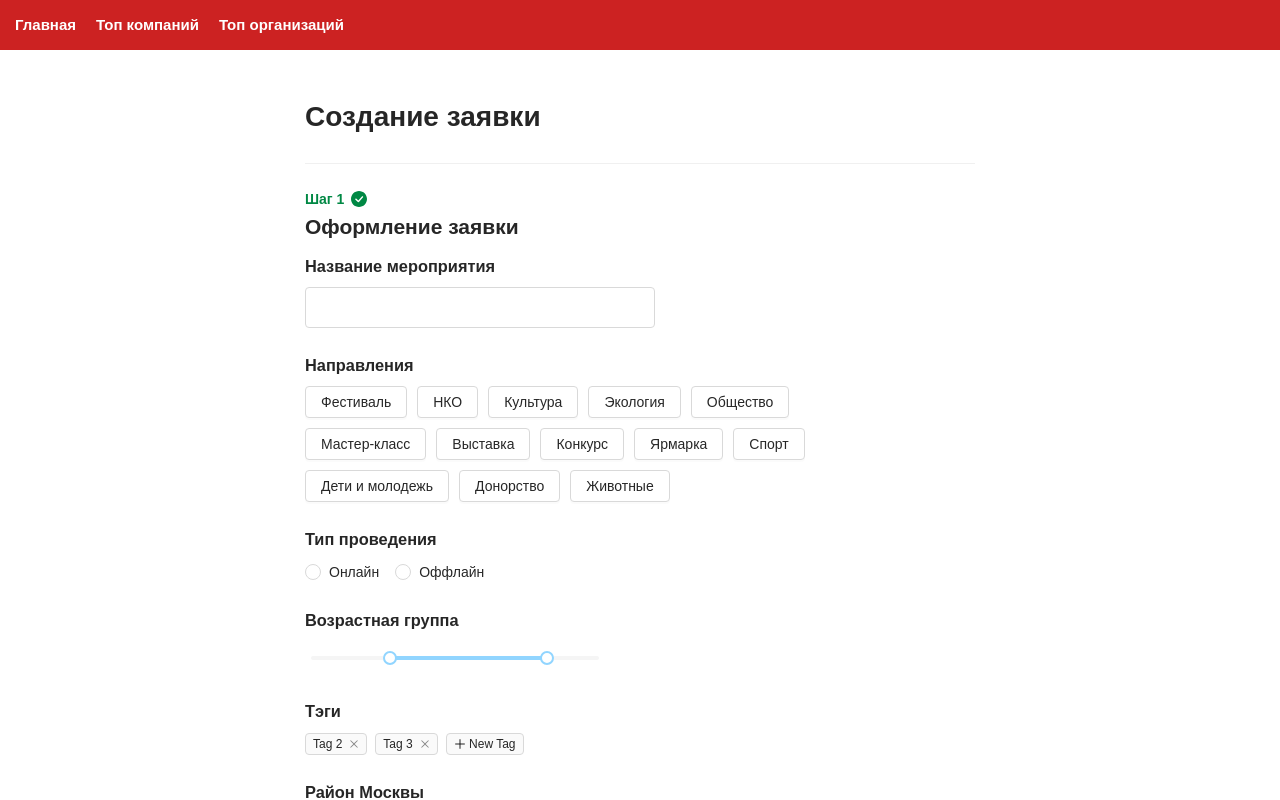
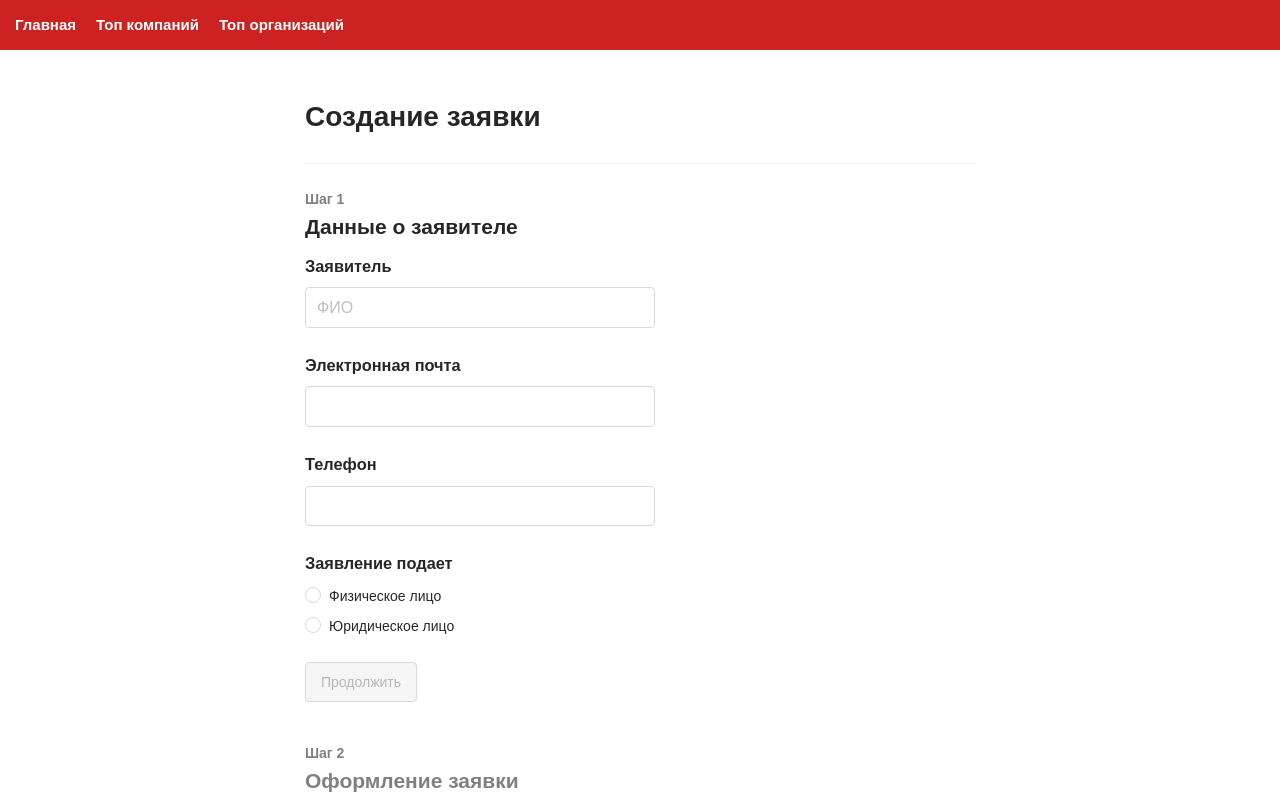
Before and after one commit to RTUITLab/MoscowCityHack-Front, a Next.js app: page /form/create in a window 1280 px wide. Shown: the top 800 px of the page. Built offline with nearby package versions, Linux system fonts and the light colour scheme; a web font is replaced by a local one.

Commit message:
Some changes

```diff
--- a/components/Badge/Badge.module.scss
+++ b/components/Badge/Badge.module.scss
@@ -1,6 +1,4 @@
 .badgeWrapper {
  display: flex;
- justify-content: space-around;
  align-items: center;
- gap: 10%;
 }
--- a/components/Layout/Layout.js
+++ b/components/Layout/Layout.js
@@ -92,10 +92,10 @@ export default function Layout({children}) {
 				</div>
 				<div style={{
 					padding: '30px',
-					marginBottom: '50px',
 					flex: "1 1 100%",
-					overflow: "hidden",
+					overflow: "auto",
 					margin: "0 auto",
+					marginBottom: '100px',
 					display: "block"
 				}}>
 					<h2>{title}</h2>
--- a/pages/form/create.js
+++ b/pages/form/create.js
@@ -1,33 +1,25 @@
 import styles from '../../styles/form-create.module.scss'
 import {Button, Divider, Input, Radio, Select, Slider, Space, Typography} from "antd";
 import Header from "../../components/Header/Header";
-import {useState} from "react";
+import React, {useState} from "react";
 import Tags from "../../components/Tags/Tags";
 
 const {Title} = Typography
 const {Option} = Select
-const {TextArea}=Input
+const {TextArea} = Input
 
 export default function CreateEventsAll() {
-	const [part, setPart] = useState(1)
+	const [part, setPart] = useState(0)
 
-	const [tags, setTags] = useState(
-		[
-			{title: "Фестиваль", active: false},
-			{title: "НКО", active: false},
-			{title: "Культура", active: false},
-			{title: "Экология", active: false},
-			{title: "Общество", active: false},
-			{title: "Мастер-класс", active: false},
-			{title: "Выставка", active: false},
-			{title: "Конкурс", active: false},
-			{title: "Ярмарка", active: false},
-			{title: "Спорт", active: false},
-			{title: "Дети и молодежь", active: false},
-			{title: "Донорство", active: false},
-			{title: "Животные", active: false},
-		]
-	)
+	const [tags, setTags] = useState([{title: "Фестиваль", active: false}, {
+		title: "НКО", active: false
+	}, {title: "Культура", active: false}, {title: "Экология", active: false}, {
+		title: "Общество", active: false
+	}, {title: "Мастер-класс", active: false}, {title: "Выставка", active: false}, {
+		title: "Конкурс", active: false
+	}, {title: "Ярмарка", active: false}, {title: "Спорт", active: false}, {
+		title: "Дети и молодежь", active: false
+	}, {title: "Донорство", active: false}, {title: "Животные", active: false},])
 
 	const onTagClick = (i) => {
 		let newTags = tags
@@ -49,13 +41,12 @@ export default function CreateEventsAll() {
 		}
 	}
 
-	const firstPart = (
-		<>
+	const firstPart = (<>
 		<section>
 			<h3>Заявитель</h3>
 			<Input onChange={(e) => setState({fio: e.target.value})} size={"large"} placeholder={"ФИО"}></Input>
 		</section>
-			<section>
+		<section key={"email"}>
 			<h3>Электронная почта</h3>
 			<Input onChange={(e) => setState({email: e.target.value})} size={"large"} type={"email"}></Input>
 		</section>
@@ -76,15 +67,12 @@ export default function CreateEventsAll() {
 		</section>
 		<section>
 			<Button onClick={() => {
-					console.log(state)
 				setPart(part + 1)
 			}} type={"primary"} size={"large"} disabled={validateButton()}>Продолжить</Button>
 		</section>
-		</>
-	)
+	</>)
 
-	const secondPart = (
-		<>
+	const secondPart = (<>
 		<section>
 			<h3>Название мероприятия</h3>
 			<Input size={"large"}></Input>
@@ -93,30 +81,28 @@ export default function CreateEventsAll() {
 			<h3>Направления</h3>
 			<main style={{display: "flex", gap: "10px", flexWrap: "wrap", maxWidth: "500px"}}>
 				{tags.map((e, i) => {
-						return (
-							<Button onClick={() => {
+					return (<Button onClick={() => {
 						onTagClick(i)
-							}} key={i.toString()} icon={e.icon} active={e.active.toString()}>{e.title}</Button>
-						)
+					}} key={i.toString()} icon={e.icon} active={e.active.toString()}>{e.title}</Button>)
 				})}
 			</main>
 		</section>
 		<section>
 			<h3>Тип проведения</h3>
-				<Radio.Group >
+			<Radio.Group>
 				<Radio value={1}>Онлайн</Radio>
 				<Radio value={2}>Оффлайн</Radio>
 			</Radio.Group>
 		</section>
-			<section style={{maxWidth:"320px"}}>
+		<section style={{maxWidth: "320px"}}>
 			<h3>Возрастная группа</h3>
-				<div style={{maxWidth:"300px", overflow:"hidden"}}>
+			<div style={{maxWidth: "300px", overflow: "hidden"}}>
 				<Slider defaultValue={[20, 50]} range min={5} max={60}/>
 			</div>
 		</section>
 		<section>
 			<h3>Тэги</h3>
-				<div style={{maxWidth:"300px", width:"fit-content",margin:"0px"}}>
+			<div style={{maxWidth: "300px", width: "fit-content", margin: "0px"}}>
 				<Tags></Tags>
 			</div>
 		</section>
@@ -165,11 +151,9 @@ export default function CreateEventsAll() {
 			<TextArea placeholer={"Описание предоставляемых опций"}></TextArea>
 		</section>
 
-		</>
-	)
+	</>)
 
-	return (
-		<div>
+	return (<div>
 		<Header/>
 		<div className={styles.parent}>
 			<div className={styles.content}>
@@ -180,27 +164,21 @@ export default function CreateEventsAll() {
 						<div style={{display: "flex", alignItems: "center", gap: "7px"}}>
 							<h4 style={{margin: "0", color: "#008844"}}>Шаг 1</h4>
 							<img src="/images/done.svg" alt=""/>
-							</div>
-						)}
-						<h2>{part === 0 ? "Данные о заявителе" : (
-							<>
+						</div>)}
+					<h2>{part === 0 ? "Данные о заявителе" : (<>
 						Оформление заявки
-							</>
-						)}</h2>
+					</>)}</h2>
 				</header>
 				<main className={styles.main}>
-						{part === 0 ? firstPart : (secondPart)}
+					{part === 0 ? firstPart : secondPart}
 				</main>
 				{part === 0 ? <footer style={{marginTop: "40px"}}>
 					<h4 style={{margin: "0", color: "gray"}}>Шаг {part + 2}</h4>
-						<h2 style={{margin: "0", color: "gray"}}>{part === 0 ? "Оформление заявки" : (
-							<></>
-						)}</h2>
+					<h2 style={{margin: "0", color: "gray"}}>{part === 0 ? "Оформление заявки" : ("")}</h2>
 				</footer> : null}
 			</div>
 		</div>
-		</div>
-	)
+	</div>)
 }
 
 
```
Also changed, not shown: pages/account/events/index.js (+6 -3 lines), pages/account/profile.js (+3 -11 lines), pages/account/shop.js (+7 -27 lines), styles/shop.module.scss (+10 -1 lines). Lines whose indentation alone changed are shown as unchanged.
